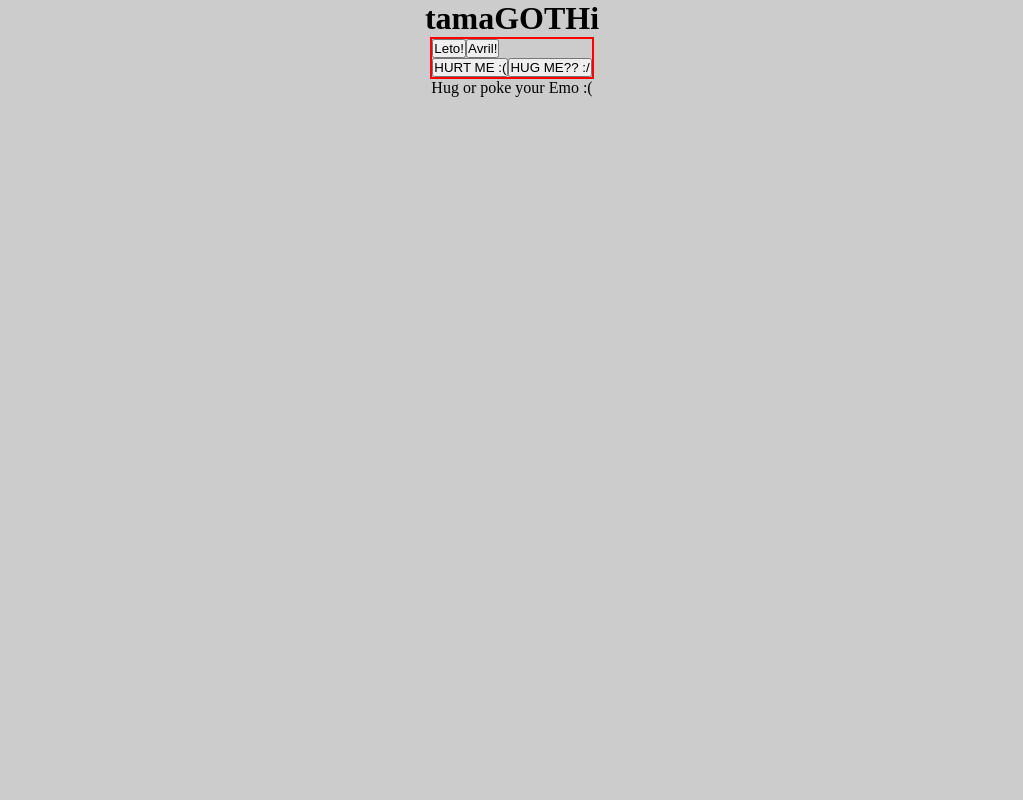
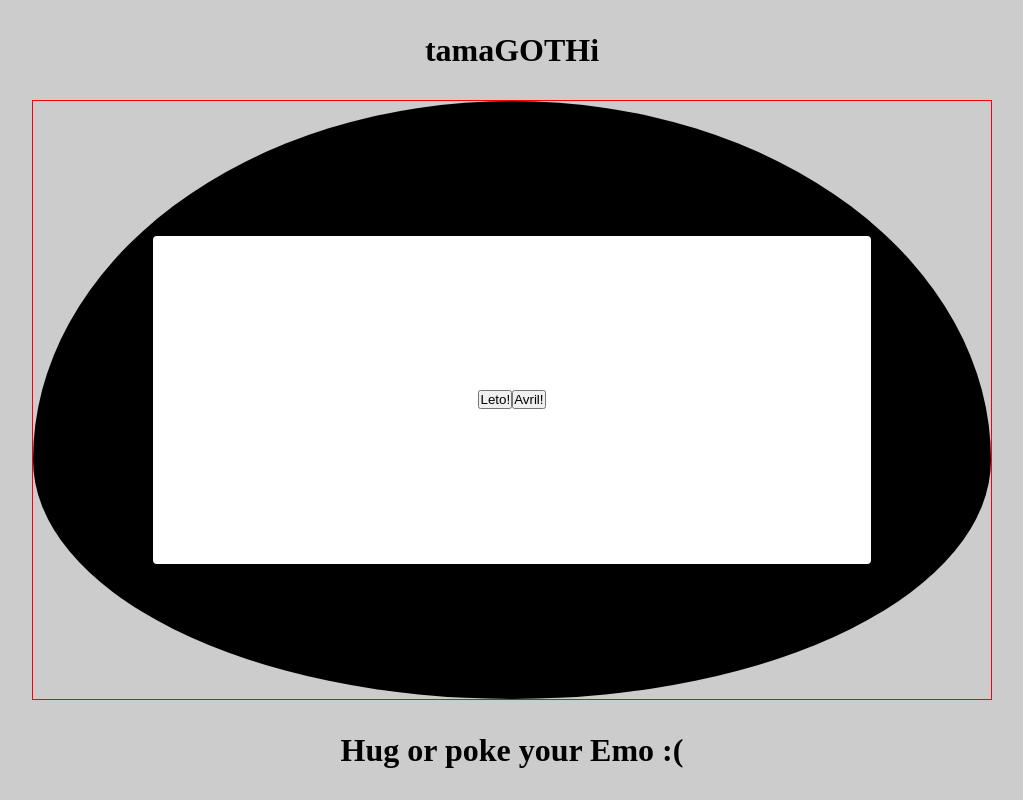
Before and after one commit to fac-14/tamagothi, a React app: page / in a window 1280 px wide. Shown: the whole page, without its empty margins (128-1151 px from the left). Built offline with nearby package versions, Linux system fonts and the light colour scheme; no server answers; a web font is replaced by a local one.

Commit message:
Add Avril and Gerard images and styling

```diff
--- a/public/style.css
+++ b/public/style.css
@@ -10,16 +10,74 @@ body {
   background: #CCC;
 }
 
-#main {
-  display: flex;
-  flex-direction: column;
-  align-items: center;
-}
-
 h1 {
   font-family: "Frijole", cursive;
 }
 
+img {
+  border-radius: 50%;
+}
+
+#main {
+  display: grid;
+  grid-template-areas:
+    "a d d d d d d f"
+    "a b b b b b b f"
+    "a b b b b b b f"
+    "a b b b b b b f"
+    "a b b b b b b f"
+    "a b b b b b b f"
+    "a b b b b b b f"
+    "a c c c c c c f";
+  grid-template-columns: repeat(8, 1fr);
+  grid-template-rows: repeat(8, 1fr);
+  width: 100vw;
+  height: 100vh;
+}
+
+#title {
+  display: flex;
+  align-items: center;
+  justify-content: center;
+  grid-area: d;
+}
+
 #egg {
-  border: solid red 2px;
+  grid-area: b;
+  width: 100%;
+  height: 100%;
+  display: flex;
+  align-items: center;
+  justify-content: center;
+  border: 1px solid red;
 }
+
+#egg-drawing {
+  display:flex;
+  flex-direction: column;
+  align-items: center;
+  justify-content: center;
+   width: 100%;
+   height: 100%;
+   background-color: black;
+   -webkit-border-radius: 63px 63px 63px 63px / 108px 108px 72px 72px;
+   border-radius:         50%  50%  50%  50%  / 60%   60%   40%  40%;
+}
+
+#screen {
+  display: flex;
+  flex-direction: column;
+  align-items: center;
+  justify-content: center;
+  width: 75%;
+  height: 55%;
+  border-radius: 4px;
+  background-color: white;
+}
+
+#banner {
+  display: flex;
+  align-items: center;
+  justify-content: center;
+  grid-area: c;
+}
--- a/src/components/banner/banner.js
+++ b/src/components/banner/banner.js
@@ -7,8 +7,8 @@ export default class Banner extends React.Component {
 
   render() {
     return (
-      <div>
-        <p>{this.state.message}</p>
+      <div id="banner">
+        <h1>{this.state.message}</h1>
       </div>
     );
   }
--- a/src/components/egg/index.js
+++ b/src/components/egg/index.js
@@ -22,7 +22,7 @@ export default class Egg extends React.Component {
   };
 
   setFighter = event => {
-    this.setState( { name: setFighter(event) });
+    this.setState({ name: setFighter(event) });
   }
 
   toggleLyric = () => {
@@ -78,8 +78,10 @@ export default class Egg extends React.Component {
   }
 
   render() {
+    if (this.state.name === null) {
       return (
         <div id="egg">
+        <div id="egg-drawing">
           <Screen
             health={this.state.health}
             lyrics={this.state.lyrics}
@@ -89,8 +91,27 @@ export default class Egg extends React.Component {
             name={this.state.name}
             setFighter={this.setFighter}
           />
+          </div>
+        </div>
+      );
+    } else {
+      return (
+        <div id="egg">
+          <div id="egg-drawing">
+          <Screen
+            health={this.state.health}
+            lyrics={this.state.lyrics}
+            randomLyric={this.state.randomLyric}
+            lyricHidden={this.state.lyricHidden}
+            avatarObj={this.state.avatarObj}
+            name={this.state.name}
+            setFighter={this.setFighter}
+          />
+
           <Buttons hurtMe={this.hurtMe} hugMe={this.hugMe} />
+          </div>
         </div>
       );
     }
   }
+}
--- a/src/utils/checkAvatar.js
+++ b/src/utils/checkAvatar.js
@@ -1,7 +1,6 @@
 const checkAvatar = (level, avatarObj) => {
-  console.log("avatar ", avatarObj);
-  const index = level - 1;
-  return avatarObj[index];
+    const index = level - 1;
+    return avatarObj[index];
 };
 
 export default checkAvatar;
--- a/src/utils/increaseHealth.js
+++ b/src/utils/increaseHealth.js
@@ -3,13 +3,17 @@ const getRandomInt = max => {
 };
 
 const increaseHealth = (health, level) => {
-  health = health + getRandomInt(20);
-  if (health > 100) {
-    const newLevel = level + 1;
-    const newHealth = health - 100;
-    return [newHealth, newLevel];
+  if (level <= 3) {
+    health = health + getRandomInt(20);
+    if (health > 99) {
+      const newLevel = level + 1;
+      const newHealth = health - 100;
+      return [newHealth, newLevel];
+    }
+    return [health, level];
+  } else {
+    return [health, level];
   }
-  return [health, level];
 };
 
 export default increaseHealth;
```
Also changed, not shown: public/img/avril1.jpg (added), public/img/avril2.jpg (added), public/img/avril3.jpg (added), public/img/gerard1.jpg (added), public/img/gerard2.jpg (added), public/img/gerard3.jpg (added), public/img/jaredleto2.jpg, public/img/jaredleto3.jpg. Lines whose indentation alone changed are shown as unchanged.
